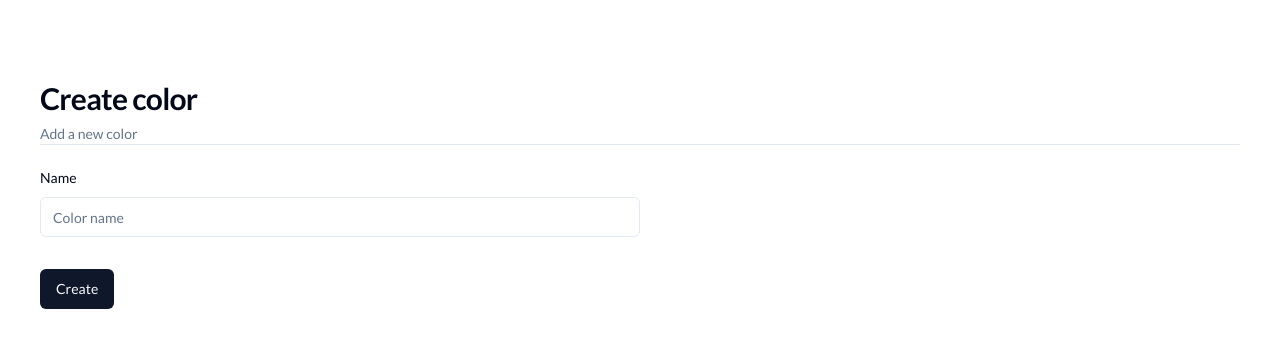
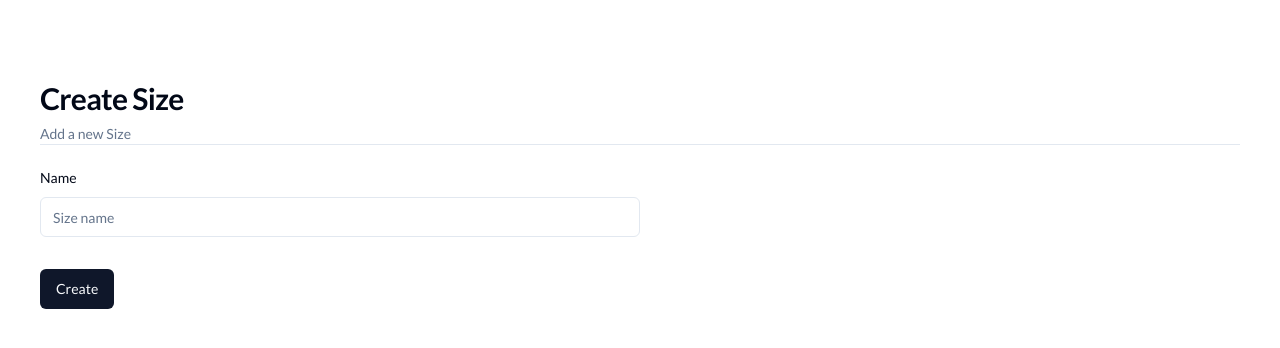
Before and after one commit to MichanNan/shop-admin, a Next.js app: page /sizes/1 in a window 1280 px wide. Shown: the top 348 px of the page. Built offline with nearby package versions, Linux system fonts and the light colour scheme; no server answers; the database is empty.

Commit message:
improved the performance of category

```diff
--- a/app/(routes)/sizes/[sizeId]/components/SizeForm.tsx
+++ b/app/(routes)/sizes/[sizeId]/components/SizeForm.tsx
@@ -31,6 +31,7 @@ interface SizeFormProps {
 }
 
 const SizeForm: React.FC<SizeFormProps> = ({ initialData }) => {
+  console.log(initialData);
   const [isLoading, setIsLoading] = useState(false);
 
   const title = initialData ? "Edit Size" : "Create Size";
--- a/app/(routes)/sizes/[sizeId]/page.tsx
+++ b/app/(routes)/sizes/[sizeId]/page.tsx
@@ -1,24 +1,24 @@
 import React from "react";
 import prismadb from "@/lib/prismadb";
-import ColorForm from "../../colors/[colorId]/components/ColorForm";
+import SizeForm from "./components/SizeForm";
 
-const ColorPage = async ({ params }: { params: { colorId: string } }) => {
-  let color;
-  if (params.colorId === "new") {
-    color = null;
+const SizePage = async ({ params }: { params: { sizeId: string } }) => {
+  let size;
+  if (params.sizeId === "new") {
+    size = null;
   } else {
-    color = await prismadb.color.findUnique({
+    size = await prismadb.size.findUnique({
       where: {
-        id: params.colorId,
+        id: params.sizeId,
       },
     });
   }
 
   return (
     <div className="w-full">
-      <ColorForm initialData={color} />
+      <SizeForm initialData={size} />
     </div>
   );
 };
 
-export default ColorPage;
+export default SizePage;
```
